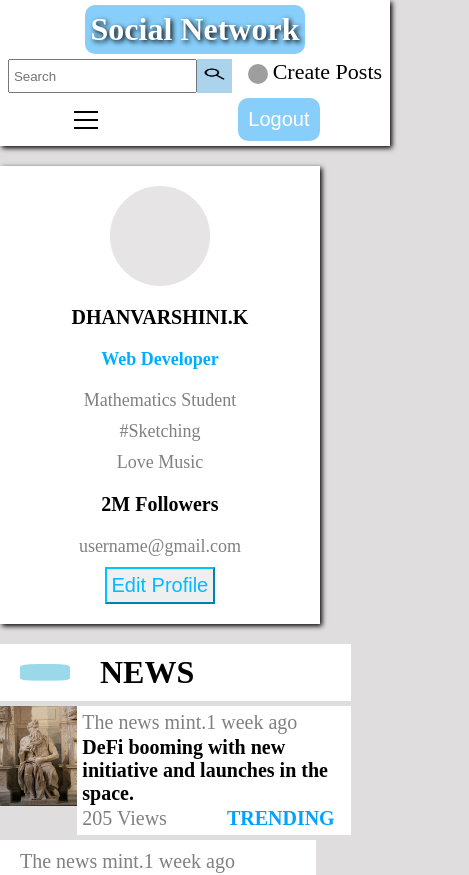
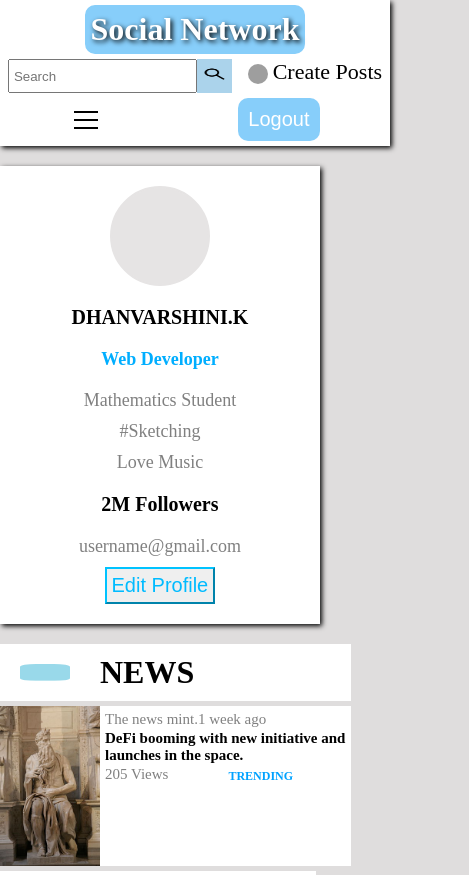
Before and after one commit to Dhanvarshinikarthi/socialnetwork, a React (Vite) app: page / in a window 390 px wide. Shown: the top 875 px of the page, 469 px wide, since content can reach past the window. Built offline with nearby package versions, Linux system fonts and the light colour scheme; grey boxes are pictures that could not be loaded; the HTML template or start-up script is replaced by a standard one.

Commit message:
demo file

```diff
--- a/src/components/newslist/news.css
+++ b/src/components/newslist/news.css
@@ -110,6 +110,7 @@ a:hover {
     width: 100px;
     height: 100px;
   }
+
   p {
     font-size: 20px;
   }
@@ -135,6 +136,10 @@ a:hover {
     width: 100px;
     height: 160px;
   }
+  .newsfeed > img {
+    width: 100px;
+    height: 160px;
+  }
   .newscards_main {
     width: 90%;
   }
@@ -153,4 +158,13 @@ a:hover {
   .newsviews {
     gap: 60px;
   }
+  p {
+    font-size: 15px;
+  }
+  a {
+    font-size: 12px;
+  }
+  .newscards_main h5 {
+    font-size: 15px;
+  }
 }
```
